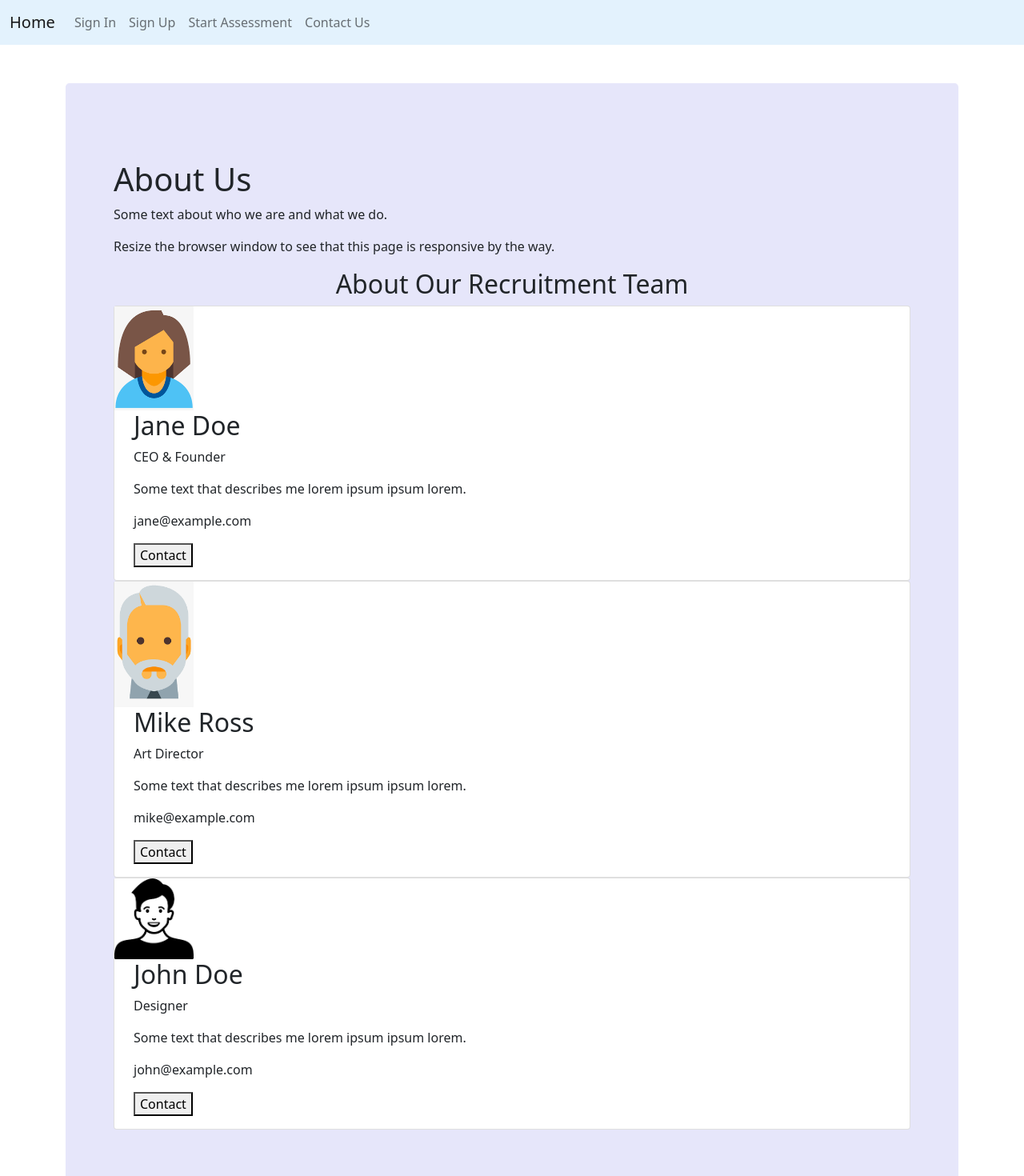
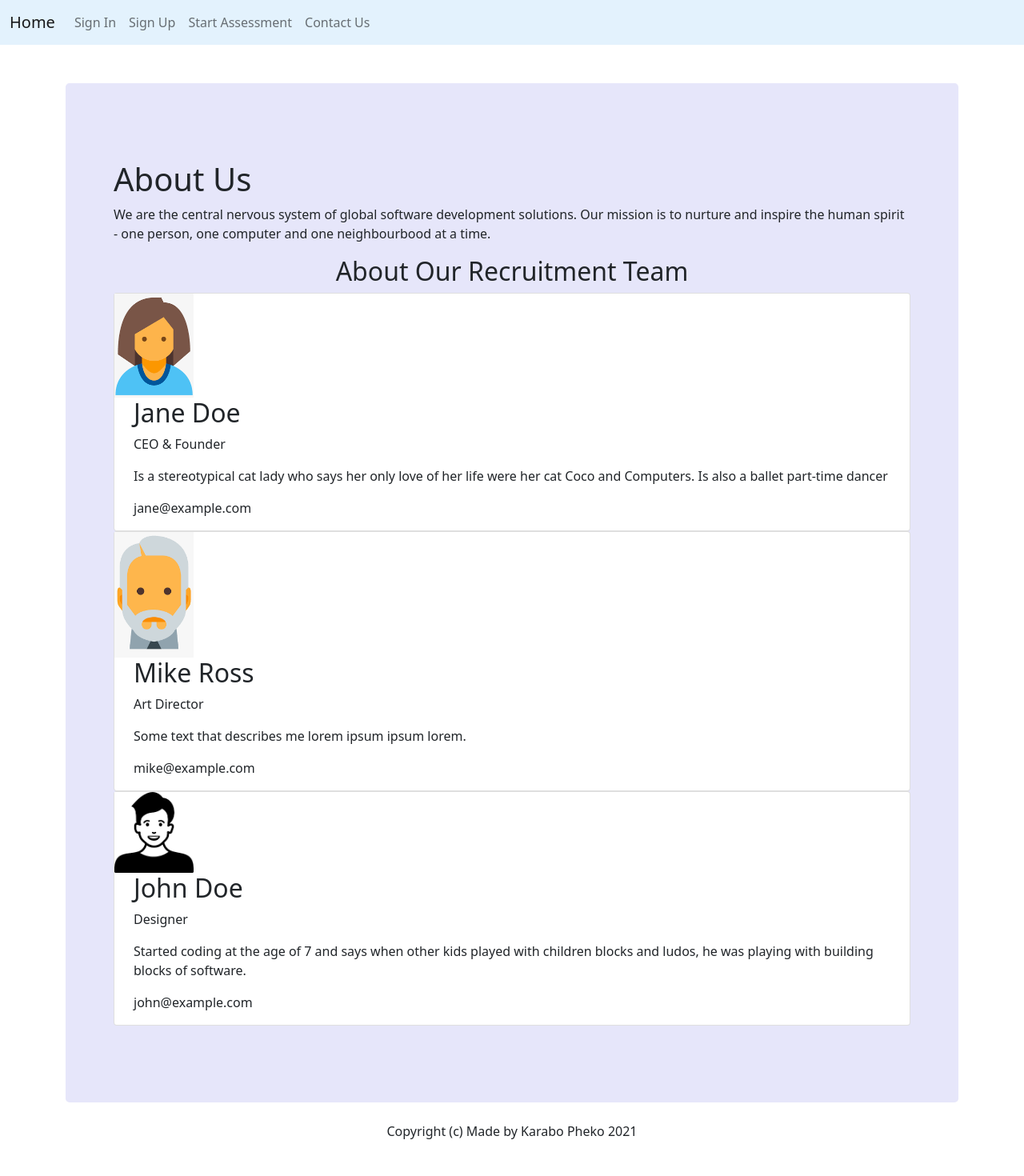
Before and after one commit to PhekoK/Online-Test-Application-Project, an Angular app: page /about in a window 1280 px wide. Shown: the top 1470 px of the page at 80% size. After the commit the page ends 1426 px from the top, so only its background shows below. Built offline with nearby package versions, Linux system fonts and the light colour scheme.

Commit message:
Added changes in dashboard and about pages

```diff
--- a/src/app/about/about.component.html
+++ b/src/app/about/about.component.html
@@ -1,7 +1,6 @@
 <div class="about-section">
     <h1>About Us</h1>
-    <p>Some text about who we are and what we do.</p>
-    <p>Resize the browser window to see that this page is responsive by the way.</p>
+    <p>We are the central nervous system of global software development solutions. Our mission is to nurture and inspire the human spirit - one person, one computer and one neighbourbood at a time. </p>
   </div>
 
   <h2 style="text-align:center">About Our Recruitment Team</h2>
@@ -12,9 +11,9 @@
         <div class="container">
           <h2>Jane Doe</h2>
           <p class="title">CEO & Founder</p>
-          <p>Some text that describes me lorem ipsum ipsum lorem.</p>
+          <p>Is a stereotypical cat lady who says her only love of her life were her cat Coco and Computers. Is also a ballet part-time dancer</p>
           <p>jane@example.com</p>
-          <p><button class="button">Contact</button></p>
+
         </div>
       </div>
     </div>
@@ -27,7 +26,7 @@
           <p class="title">Art Director</p>
           <p>Some text that describes me lorem ipsum ipsum lorem.</p>
           <p>mike@example.com</p>
-          <p><button class="button">Contact</button></p>
+
         </div>
       </div>
     </div>
@@ -38,9 +37,9 @@
         <div class="container">
           <h2>John Doe</h2>
           <p class="title">Designer</p>
-          <p>Some text that describes me lorem ipsum ipsum lorem.</p>
+          <p>Started coding at the age of 7 and says when other kids played with children blocks and ludos, he was playing with building blocks of software.</p>
           <p>john@example.com</p>
-          <p><button class="button">Contact</button></p>
+
         </div>
       </div>
     </div>
--- a/src/app/dashboard/dashboard.component.html
+++ b/src/app/dashboard/dashboard.component.html
@@ -1,5 +1,12 @@
 <div>
 <div>
+    <div class="float-right">
+
+        <img src="./assets/images/logo2.png" alt="My logo image" class="my-logo" style="width: 78px;height: 78px;">
+
+    </div>
+
+
     <h2>Company Profile</h2>
     <h4>Our Story</h4>
     <p>Our Story began in 1975. Back then we were a computer science graduates  and has computers, and our couches.
```
